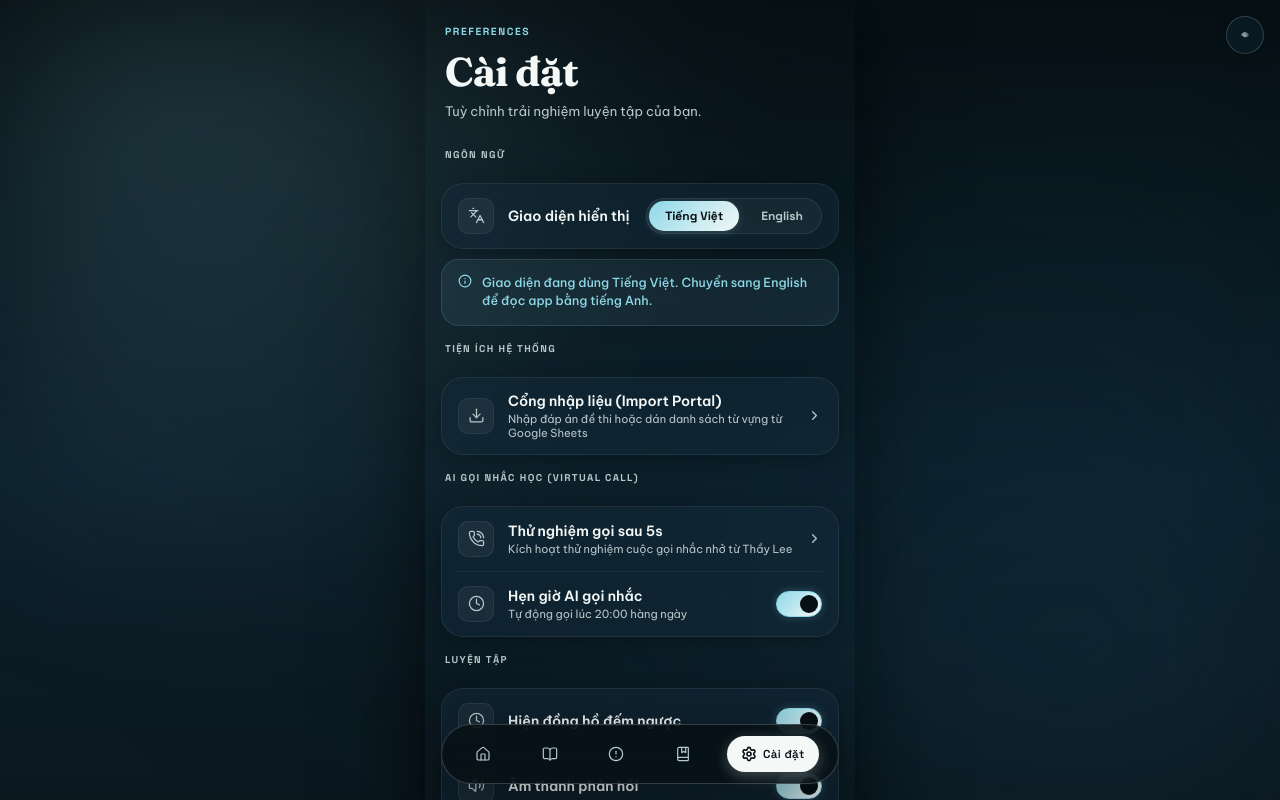
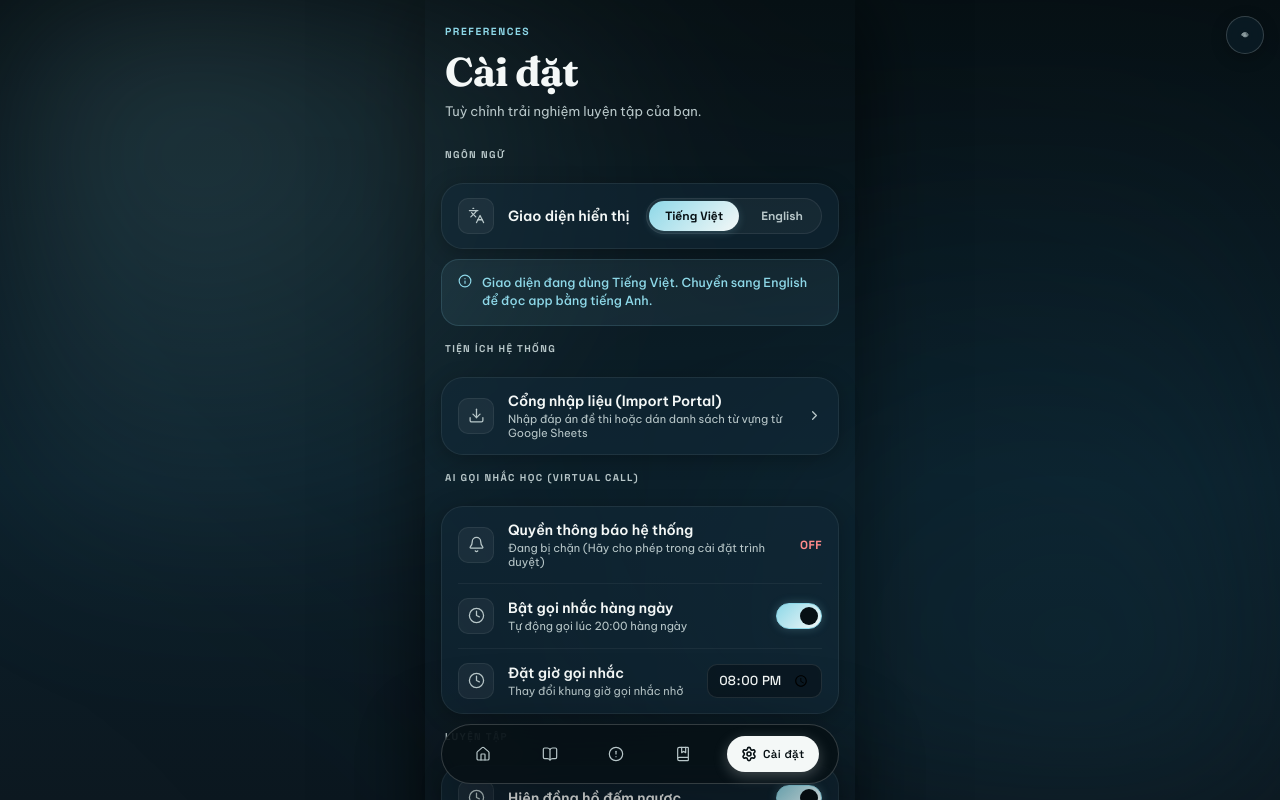
Before and after one commit to tuvyyy/CalmReadingTracker, a React (Vite) app: page /settings in a window 1280 px wide. Shown: the top 800 px of the page. Built offline with nearby package versions, Linux system fonts and the light colour scheme.

Commit message:
Harden notifications for Vercel

```diff
--- a/src/pages/SettingsPage.tsx
+++ b/src/pages/SettingsPage.tsx
@@ -14,7 +14,7 @@ import {
   Info,
   ChevronRight,
   Download,
-  PhoneCall,
+  Bell,
 } from 'lucide-react';
 
 // ── Reusable row components ──────────────────────
@@ -241,6 +241,24 @@ export default function SettingsPage() {
   const [playSound,    setPlaySound]    = useBoolPref('pref_sound',     true);
   const [highlightRow, setHighlightRow] = useBoolPref('pref_highlight', true);
   const [callAlarm, setCallAlarm] = useBoolPref('pref_call_alarm', true);
+  const [alarmTime, setAlarmTime] = useState(() => localStorage.getItem('pref_call_alarm_time') || '20:00');
+  const [notifPermission, setNotifPermission] = useState(() =>
+    ('Notification' in window) ? Notification.permission : 'denied'
+  );
+
+  const updateAlarmTime = (newTime: string) => {
+    setAlarmTime(newTime);
+    localStorage.setItem('pref_call_alarm_time', newTime);
+  };
+
+  const requestPermission = async () => {
+    if ('Notification' in window) {
+      const res = await Notification.requestPermission();
+      setNotifPermission(res);
+    }
+  };
+
+
 
   return (
     <>
@@ -306,53 +324,58 @@ export default function SettingsPage() {
         <SectionHeader label={lang === 'vi' ? 'AI Gọi Nhắc Học (Virtual Call)' : 'AI virtual call'} />
         <SettingsGroup>
           <SettingsRow
-            icon={<PhoneCall size={17} strokeWidth={1.8} />}
-            label={lang === 'vi' ? 'Thử nghiệm gọi sau 5s' : 'Test call in 5s'}
-            sub={lang === 'vi' ? 'Kích hoạt thử nghiệm cuộc gọi nhắc nhở từ Thầy Lee' : 'Test virtual study reminder call from Strict Coach Lee'}
-            onClick={() => {
-              // 1. Unlock AudioContext by starting and closing a temporary one on user click gesture
-              try {
-                const AudioCtxClass = window.AudioContext || (window as any).webkitAudioContext;
-                if (AudioCtxClass) {
-                  const tempCtx = new AudioCtxClass();
-                  if (tempCtx.state === 'suspended') {
-                    tempCtx.resume();
-                  }
-                  setTimeout(() => tempCtx.close(), 100);
-                }
-              } catch (e) {
-                console.warn('Audio pre-unlock error:', e);
-              }
-
-              // 2. Unlock SpeechSynthesis
-              try {
-                if ('speechSynthesis' in window) {
-                  const silent = new SpeechSynthesisUtterance('');
-                  window.speechSynthesis.speak(silent);
-                }
-              } catch (e) {}
-
-              // 3. Ask for Notification permission
-              try {
-                if ('Notification' in window && Notification.permission === 'default') {
-                  Notification.requestPermission();
-                }
-              } catch (e) {}
-
-              alert(lang === 'vi' ? 'Thử nghiệm kích hoạt! Cuộc gọi từ Thầy Lee sẽ đến sau 5 giây. Hãy đóng bảng này và chờ đợi nhé!' : 'Test activated! Call from Coach Lee in 5s.');
-              setTimeout(() => {
-                if ((window as any).triggerVirtualCall) {
-                  (window as any).triggerVirtualCall(lang === 'vi' ? 'Thầy Lee Nghiêm Khắc' : 'Strict Coach Lee');
-                }
-              }, 5000);
-            }}
+            icon={<Bell size={17} strokeWidth={1.8} />}
+            label={lang === 'vi' ? 'Quyền thông báo hệ thống' : 'System Notifications'}
+            sub={
+              notifPermission === 'granted'
+                ? (lang === 'vi' ? 'Đã cho phép thông báo' : 'Permission granted')
+                : notifPermission === 'denied'
+                ? (lang === 'vi' ? 'Đang bị chặn (Hãy cho phép trong cài đặt trình duyệt)' : 'Blocked (enable in browser settings)')
+                : (lang === 'vi' ? 'Chưa được cấp quyền (Nhấp để yêu cầu)' : 'Not granted (click to request)')
+            }
+            onClick={notifPermission !== 'granted' ? requestPermission : undefined}
+            right={
+              <span style={{
+                fontSize: '0.74rem',
+                fontWeight: 700,
+                color: notifPermission === 'granted' ? 'var(--success)' : 'var(--danger)',
+                fontFamily: 'var(--font-label)',
+                textTransform: 'uppercase',
+                letterSpacing: '0.04em'
+              }}>
+                {notifPermission === 'granted' ? 'ON' : 'OFF'}
+              </span>
+            }
           />
           <Divider />
           <SettingsRow
             icon={<Clock size={17} strokeWidth={1.8} />}
-            label={lang === 'vi' ? 'Hẹn giờ AI gọi nhắc' : 'AI Call Reminder Alarm'}
-            sub={lang === 'vi' ? 'Tự động gọi lúc 20:00 hàng ngày' : 'Automatically calls at 20:00 daily'}
+            label={lang === 'vi' ? 'Bật gọi nhắc hàng ngày' : 'Daily Call Alarm'}
+            sub={lang === 'vi' ? `Tự động gọi lúc ${alarmTime} hàng ngày` : `Automatically calls at ${alarmTime} daily`}
             right={<Toggle checked={callAlarm} onChange={() => setCallAlarm(v => !v)} />}
+          />
+          <Divider />
+          <SettingsRow
+            icon={<Clock size={17} strokeWidth={1.8} />}
+            label={lang === 'vi' ? 'Đặt giờ gọi nhắc' : 'Set Alarm Time'}
+            sub={lang === 'vi' ? 'Thay đổi khung giờ gọi nhắc nhở' : 'Change daily call reminder time'}
+            right={
+              <input
+                type="time"
+                value={alarmTime}
+                onChange={(e) => updateAlarmTime(e.target.value)}
+                style={{
+                  background: 'rgba(0,0,0,0.3)',
+                  border: '1px solid rgba(255,255,255,0.1)',
+                  borderRadius: 10,
+                  color: 'var(--foam)',
+                  padding: '6px 10px',
+                  fontFamily: 'var(--font-label)',
+                  fontSize: '0.82rem',
+                  outline: 'none',
+                }}
+              />
+            }
           />
         </SettingsGroup>
 
--- a/vite.config.ts
+++ b/vite.config.ts
@@ -6,6 +6,7 @@ import { VitePWA } from 'vite-plugin-pwa'
 export default defineConfig({
   server: {
     host: '0.0.0.0',
+    allowedHosts: true,
     proxy: {
       '/api': 'http://localhost:8787',
     },
@@ -34,6 +35,8 @@ export default defineConfig({
         ],
       },
       workbox: {
+        importScripts: ['notification-sw.js'],
+
         // Pre-cache all built assets (JS, CSS, HTML)
         globPatterns: ['**/*.{js,css,html,ico,png,svg,woff2}'],
 
```
Also changed, not shown: public/notification-sw.js (added, +33 -0 lines), src/App.tsx (+90 -9 lines), vercel.json (added).
